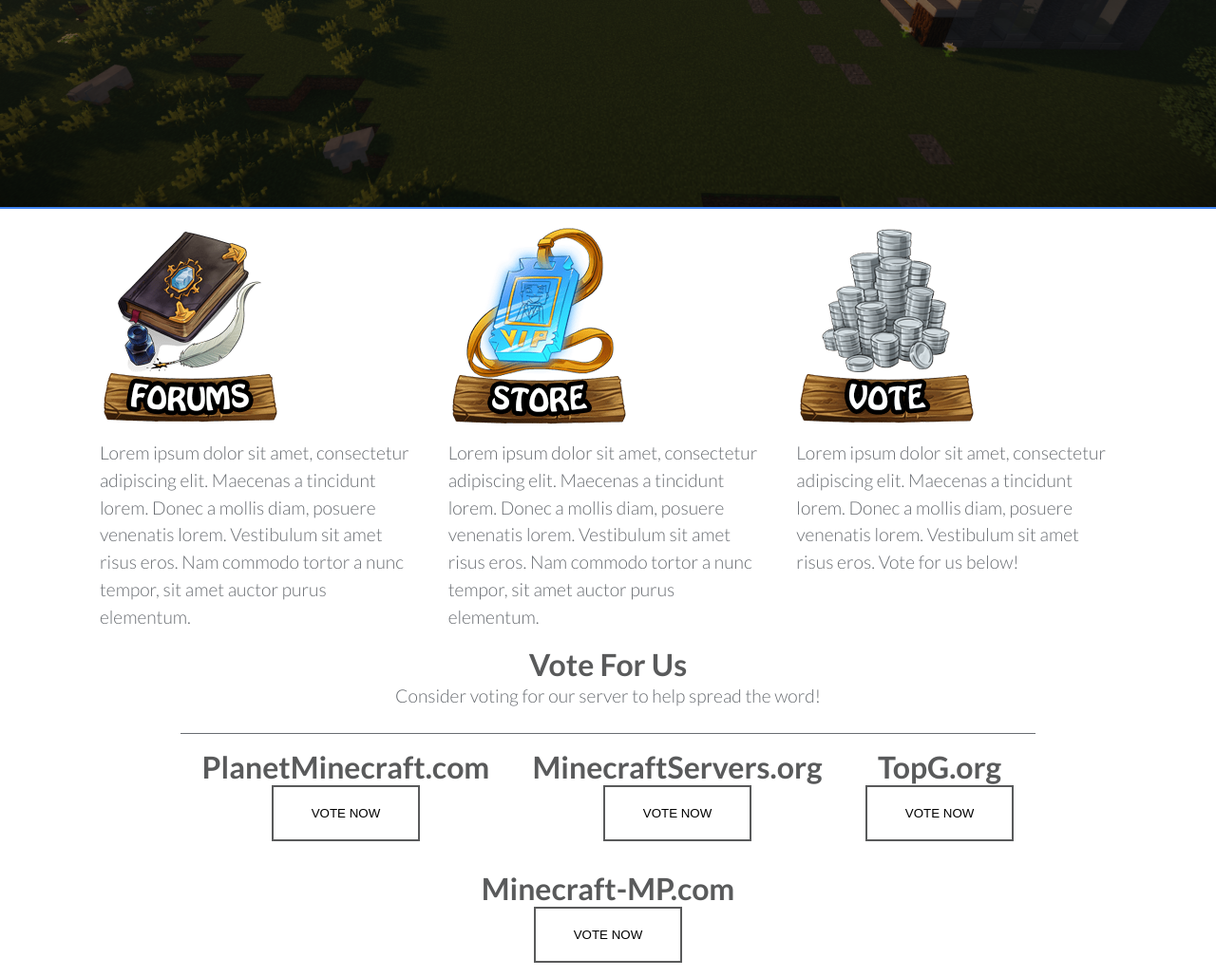
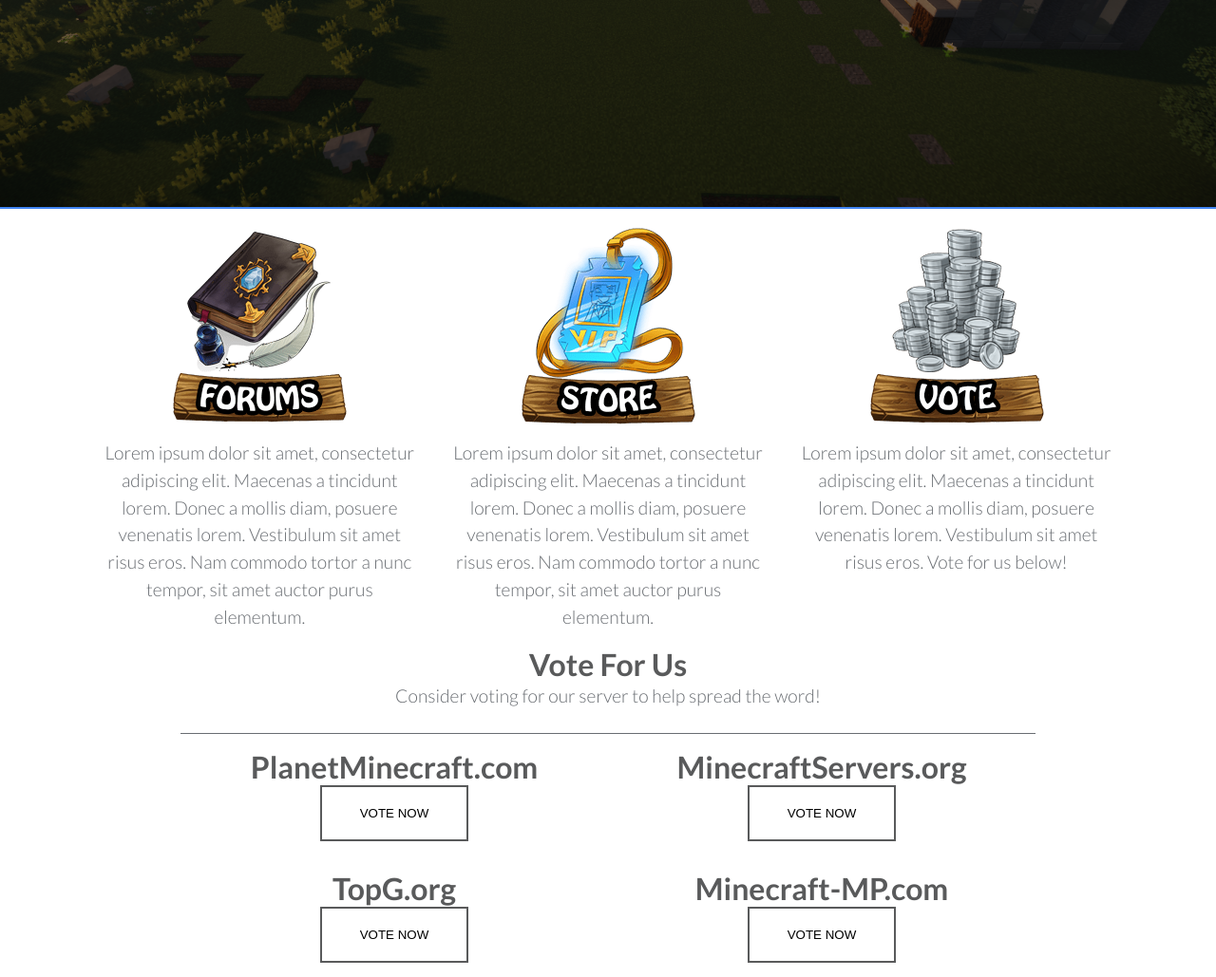
Before and after one commit to MiniGun/MiniGun.github.io, a PHP site: page / in a window 1280 px wide. Shown: the part 580-1609 px from the top of the page at 95% size. Run offline with PHP 8.4, Linux system fonts and the light colour scheme; some libraries are stand-ins or nearby versions.

Commit message:
few new things

```diff
--- a/css/home.css
+++ b/css/home.css
@@ -78,6 +78,7 @@
 .split,
 .vote {
 	position: relative;
+	text-align: center;
 	padding: 5px;
 	margin: 10px;
 }
@@ -87,7 +88,7 @@
 }
 
 .vote {
-	flex-basis: auto;
+	flex-basis: 250px;
 }
 
 /* Media Queries */
```
